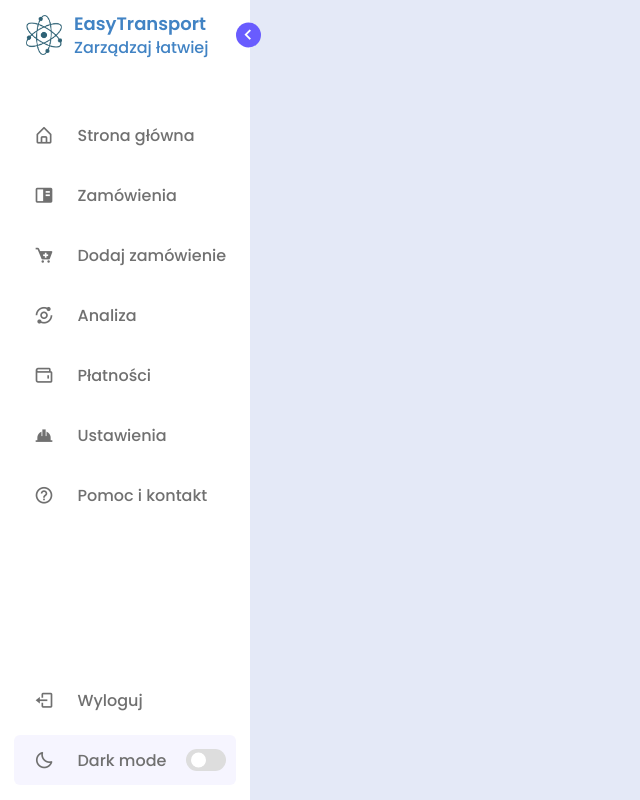
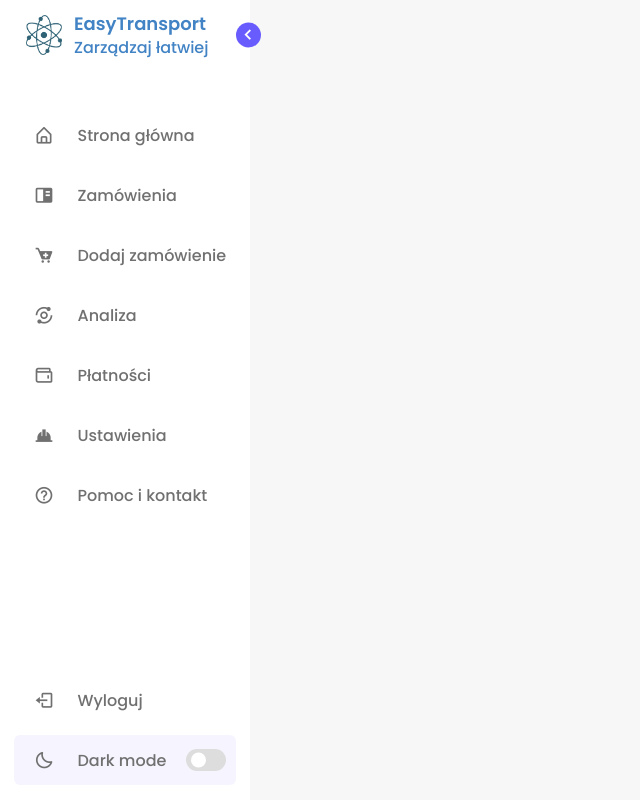
Before and after one commit to Wikkktor/EasyTransport, a Django app: page /platnosci/ in a window 1280 px wide. Shown: the whole page, without its empty margins (0-640 px from the left). Run offline with Django 4.2, Linux system fonts and the light colour scheme; the visitor is signed in with stand-in values (Sample User, id 1).

Commit message:
Body color change

```diff
--- a/static/css/main.css
+++ b/static/css/main.css
@@ -10,7 +10,7 @@
 
 :root {
     /* ===== Colors ===== */
-    --body-color: #E4E9F7;
+    --body-color: #f7f7f7;
     --sidebar-color: #FFF;
     --primary-color: #695CFE;
     --primary-color-light: #F6F5FF;
```
